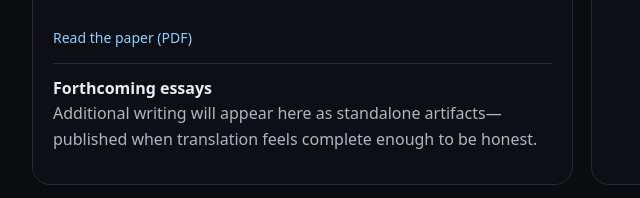
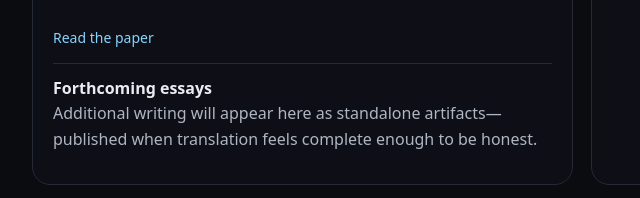
Before and after one commit to xXBRANCHXx/branchvincent, a plain HTML site: page index.html in a window 1280 px wide. Shown: the part 1059-1257 px from the top of the page, 148-788 px from the left. Drawn offline with Linux system fonts and the light colour scheme.

Commit message:
Update index.html

```diff
--- a/index.html
+++ b/index.html
@@ -149,9 +149,10 @@
               and becomes socially misinterpreted once articulated. Descriptive rather than persuasive; focused on fidelity
               to experience rather than argument, authority, or conclusion.
             </span><br/><br/>
-            <a class="smalllink" href="/branchvincent/papers/cognitive-mobility-preconceptual-thought.pdf" target="_blank" rel="noopener">
-              Read the paper (PDF)
+            <a class="smalllink" href="/branchvincent/papers/cognitive-mobility-preconceptual-thought.html">
+              Read the paper
             </a>
+
           </li>
           <li>
             <strong>Forthcoming essays</strong><br/>
```
